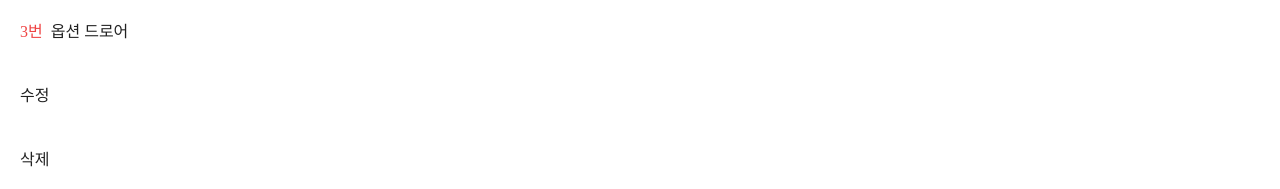
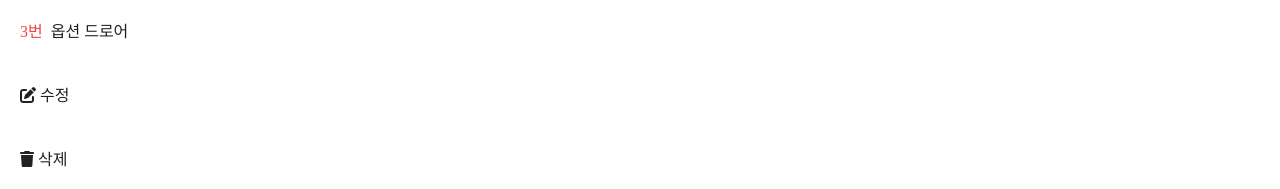
Before and after one commit to NewBean0312/react-test, a React (Create React App) app: page / in a window 1280 px wide. Both pictures are taken after a click on the button 1199 px from the left and 347 px from the top of the page. Shown: the part 608-797 px from the top of the page. Built offline with nearby package versions, Linux system fonts and the light colour scheme; a web font is replaced by a local one.

Commit message:
삭제 버튼에 아이콘 넣기

```diff
--- a/src/App.js
+++ b/src/App.js
@@ -187,8 +187,16 @@ function TodoOptionDrawer({ state }) {
             <span className="text-red-500 !pr-2">{state.todoId}번</span> 옵션
             드로어
           </ListItem>
-          <ListItemButton className="!pt-5 !p-5">수정</ListItemButton>
-          <ListItemButton className="!pt-5 !p-5">삭제</ListItemButton>
+          <ListItemButton className="!pt-5 !p-5 !items-baseline">
+            <i className="fa-solid fa-pen-to-square"></i>
+            &nbsp;
+            <span>수정</span>
+          </ListItemButton>
+          <ListItemButton className="!pt-5 !p-5 !items-baseline">
+            <i className="fa-solid fa-trash"></i>
+            &nbsp;
+            <span>삭제</span>
+          </ListItemButton>
         </List>
       </SwipeableDrawer>
     </>
```
